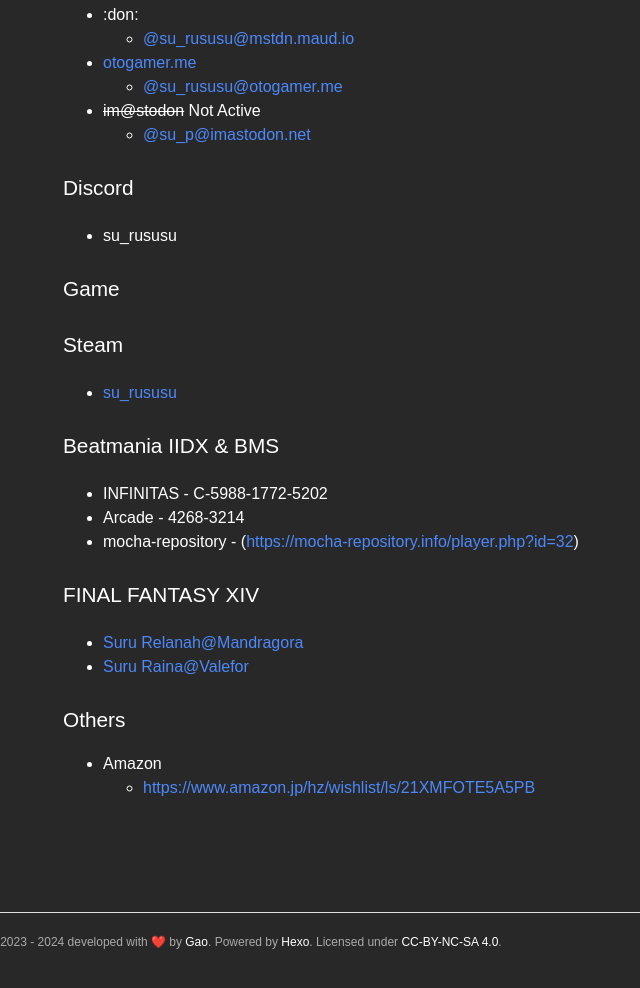
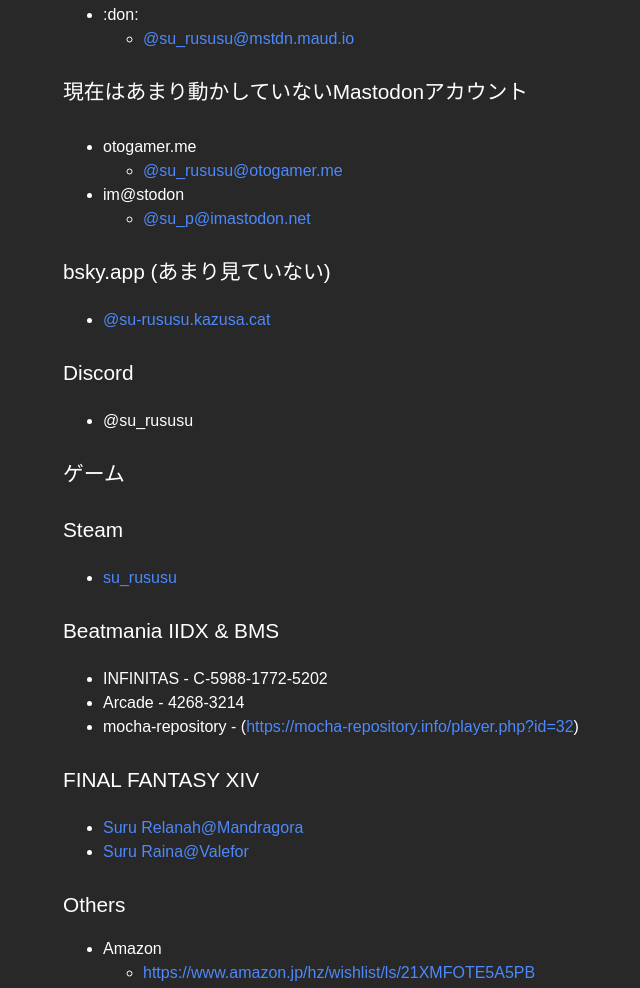
Before and after one commit to su-rususu/blog.kazusa.cat, a plain HTML site: page about/index.html in a window 1280 px wide. Shown: the part 337-1325 px from the top of the page, without its empty margins (152-792 px from the left). Drawn offline with Linux system fonts and the light colour scheme; a web font is replaced by a local one.

Commit message:
Site updated: 2024-03-05 21:08:36

```diff
--- a/about/index.html
+++ b/about/index.html
@@ -31,15 +31,15 @@
 <link rel="canonical" href="https://blog.kazusa.cat/about/"/>
 
 
-<meta name="description" content="SNS Twitter  @su_rususu  Mastodon  :don:  @su_rususu@mstdn.maud.io   otogamer.me  @su_rususu@otogamer.me   im@stodon Not Active  @su_p@imastodon.net    Discord  su_rususu  Game Steam  su_rususu  Beatm">
+<meta name="description" content="SNSTwitter @su_rususu  Mastodon :don: @su_rususu@mstdn.maud.io    現在はあまり動かしていないMastodonアカウント otogamer.me @su_rususu@otogamer.me   im@stodon @su_p@imastodon.net    bsky.app (あまり見ていない) @su-rususu.kazusa">
 <meta property="og:type" content="website">
 <meta property="og:title" content="blog.kazusa.cat">
 <meta property="og:url" content="https://blog.kazusa.cat/about/index.html">
 <meta property="og:site_name" content="blog.kazusa.cat">
-<meta property="og:description" content="SNS Twitter  @su_rususu  Mastodon  :don:  @su_rususu@mstdn.maud.io   otogamer.me  @su_rususu@otogamer.me   im@stodon Not Active  @su_p@imastodon.net    Discord  su_rususu  Game Steam  su_rususu  Beatm">
+<meta property="og:description" content="SNSTwitter @su_rususu  Mastodon :don: @su_rususu@mstdn.maud.io    現在はあまり動かしていないMastodonアカウント otogamer.me @su_rususu@otogamer.me   im@stodon @su_p@imastodon.net    bsky.app (あまり見ていない) @su-rususu.kazusa">
 <meta property="og:locale" content="ja_JP">
 <meta property="article:published_time" content="2019-12-26T21:48:06.000Z">
-<meta property="article:modified_time" content="2023-07-05T00:43:53.347Z">
+<meta property="article:modified_time" content="2024-03-05T12:08:23.490Z">
 <meta property="article:author" content="su_rususu">
 <meta name="twitter:card" content="summary">
 
@@ -133,53 +133,45 @@
                 </h1>
             </header>
             <div class="post-content">
-                <h2 id="SNS">SNS</h2>
-<h3 id="Twitter">Twitter</h3>
-<ul>
+                <h2 id="SNS"><a href="#SNS" class="headerlink" title="SNS"></a>SNS</h2><h3 id="Twitter"><a href="#Twitter" class="headerlink" title="Twitter"></a>Twitter</h3><ul>
 <li><a target="_blank" rel="noopener" href="https://twitter.com/su_rususu">@su_rususu</a></li>
 </ul>
-<h3 id="Mastodon">Mastodon</h3>
-<ul>
-<li>:don:
-<ul>
+<h3 id="Mastodon"><a href="#Mastodon" class="headerlink" title="Mastodon"></a>Mastodon</h3><ul>
+<li>:don:<ul>
 <li><a target="_blank" rel="noopener" href="https://mstdn.maud.io/@su_rususu">@su_rususu@mstdn.maud.io</a></li>
 </ul>
 </li>
-<li><a target="_blank" rel="noopener" href="http://otogamer.me">otogamer.me</a>
-<ul>
+</ul>
+<h4 id="現在はあまり動かしていないMastodonアカウント"><a href="#現在はあまり動かしていないMastodonアカウント" class="headerlink" title="現在はあまり動かしていないMastodonアカウント"></a>現在はあまり動かしていないMastodonアカウント</h4><ul>
+<li>otogamer.me<ul>
 <li><a target="_blank" rel="noopener" href="https://otogamer.me/@su_rususu">@su_rususu@otogamer.me</a></li>
 </ul>
 </li>
-<li><s>im@stodon</s> Not Active
-<ul>
+<li>im@stodon<ul>
 <li><a target="_blank" rel="noopener" href="https://imastodon.net/@su_p">@su_p@imastodon.net</a></li>
 </ul>
 </li>
 </ul>
-<h3 id="Discord">Discord</h3>
-<ul>
-<li>su_rususu</li>
+<h3 id="bsky-app-あまり見ていない"><a href="#bsky-app-あまり見ていない" class="headerlink" title="bsky.app (あまり見ていない)"></a>bsky.app (あまり見ていない)</h3><ul>
+<li><a target="_blank" rel="noopener" href="https://bsky.app/profile/su-rususu.kazusa.cat">@su-rususu.kazusa.cat</a></li>
 </ul>
-<h2 id="Game">Game</h2>
-<h3 id="Steam">Steam</h3>
-<ul>
+<h3 id="Discord"><a href="#Discord" class="headerlink" title="Discord"></a>Discord</h3><ul>
+<li>@su_rususu</li>
+</ul>
+<h2 id="ゲーム"><a href="#ゲーム" class="headerlink" title="ゲーム"></a>ゲーム</h2><h3 id="Steam"><a href="#Steam" class="headerlink" title="Steam"></a>Steam</h3><ul>
 <li><a target="_blank" rel="noopener" href="https://steamcommunity.com/id/su_rususu/">su_rususu</a></li>
 </ul>
-<h3 id="Beatmania-IIDX-BMS">Beatmania IIDX &amp; BMS</h3>
-<ul>
+<h3 id="Beatmania-IIDX-amp-BMS"><a href="#Beatmania-IIDX-amp-BMS" class="headerlink" title="Beatmania IIDX &amp; BMS"></a>Beatmania IIDX &amp; BMS</h3><ul>
 <li>INFINITAS - C-5988-1772-5202</li>
 <li>Arcade - 4268-3214</li>
 <li>mocha-repository - (<a target="_blank" rel="noopener" href="https://mocha-repository.info/player.php?id=32">https://mocha-repository.info/player.php?id=32</a>)</li>
 </ul>
-<h3 id="FINAL-FANTASY-XIV-2">FINAL FANTASY XIV</h3>
-<ul>
+<h3 id="FINAL-FANTASY-XIV"><a href="#FINAL-FANTASY-XIV" class="headerlink" title="FINAL FANTASY XIV"></a>FINAL FANTASY XIV</h3><ul>
 <li><a target="_blank" rel="noopener" href="https://jp.finalfantasyxiv.com/lodestone/character/20405370/">Suru Relanah@Mandragora</a></li>
 <li><a target="_blank" rel="noopener" href="https://jp.finalfantasyxiv.com/lodestone/character/28019110/">Suru Raina@Valefor</a></li>
 </ul>
-<h2 id="Others">Others</h2>
-<ul>
-<li>Amazon
-<ul>
+<h2 id="Others"><a href="#Others" class="headerlink" title="Others"></a>Others</h2><ul>
+<li>Amazon<ul>
 <li><a target="_blank" rel="noopener" href="https://www.amazon.jp/hz/wishlist/ls/21XMFOTE5A5PB">https://www.amazon.jp/hz/wishlist/ls/21XMFOTE5A5PB</a></li>
 </ul>
 </li>
```
